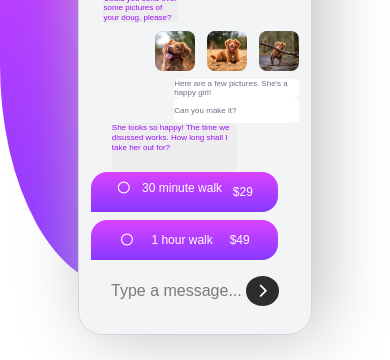
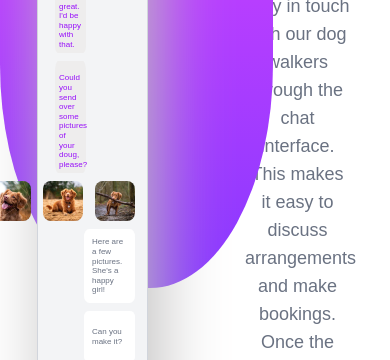
Before and after one commit to terhemeniorwua-png/chap-app-illustration, a website: page index.html in a window 390 px wide. Shown: the part 208-568 px from the top of the page. Drawn offline with Linux system fonts and the light colour scheme.

Commit message:
adjusted the mobile for desktop view

```diff
--- a/index.html
+++ b/index.html
@@ -13,10 +13,11 @@
   <main>
 
       <!-- gradient background -->
+   <div class="grid grid-cols-2 gap-5">
     <div class="flex">
       <div class="background gradient"></div>
       <!-- mobile -->
-      <section class="mobile rounded-3xl z-10 relative top-20">
+      <section class="mobile rounded-3xl z-10 relative lg:right-36 lg:top-5 max-sm:top-20">
         <!-- chat container -->
         <div class="border border-gray-300 bg-gray-100 rounded-3xl p-3 pb-5">
           <!-- chat header -->
@@ -36,10 +37,10 @@
           <div class=" pt-2">
             <div class="w-[60%]">
                 <div class="leftChat">
-                  <p class="text-purple-600">That sounds great. I'd be happy with that.</p>
+                  <p class="text-purple-600 p-1">That sounds great. I'd be happy with that.</p>
                 </div>
-                <div class="leftChat pt-2">
-                  <p class="text-purple-600">Could you send over some pictures of your doug, please?</p>
+                <div class="leftChat pt-2 mt-2">
+                  <p class="text-purple-600 p-1">Could you send over some pictures of your doug, please?</p>
                </div>
             </div>
             <!-- dog images -->
@@ -50,16 +51,16 @@
             </div>
             <div class="flex flex-col items-end">
                 <div class="rightChat ">
-                  <p class="text-gray-500
+                  <p class="text-gray-500 p-2
                   "> Here are a few pictures. She's a happy girl!</p>
                 </div>
-                 <div class="rightChat pt-2 pb-2">
-                  <p class="text-gray-500
+                 <div class="rightChat pt-2 pb-2 mt-2">
+                  <p class="text-gray-500 p-2
                   ">Can you make it?</p>
                </div>
             </div>
             <div class="leftChat w-[60%] pb-5">
-              <p class="text-purple-600">She looks so happy! The time we disussed works. How long shall I take her out for?</p>
+              <p class="text-purple-600 p-2">She looks so happy! The time we disussed works. How long shall I take her out for?</p>
             </div>
             <!-- pricing options -->
             <div class="gradient flex text-[12px] justify-around rounded-t-2xl rounded-br-2xl h-10 items-center px-5 w-[90%] space-y-2">
@@ -84,14 +85,15 @@
           </div>
         </div>
   </section>
-  <section class="text-center pt-28 px-10 leading-10">
+  <section class="text-center lg:text-left lg:pr-[30%] pt-28 px-10 leading-10">
     <h1 class="text-4xl font-bold text-[#000000ac]">Simple booking</h1>
-    <p class="pt-2 text-gray-500 text-lg">Stay in touch with our dog walkers through the chat interface. This makes it easy to discuss arrangements and make bookings. Once the walk has been completed, you can rate your walker and book again all through the chat.</p>
+    <p class="pt-2 text-gray-500 text-lg lg:text-[15px]">Stay in touch with our dog walkers through the chat interface. This makes it easy to discuss arrangements and make bookings. Once the walk has been completed, you can rate your walker and book again all through the chat.</p>
   </section>
+  </div>
   </main>
 
 
-  <footer class="px-10 pt-5">
+  <footer class="px-10 pt-5 lg:text-end lg:relative lg:bottom-8">
     Challenge by <a href="https://www.frontendmentor.io?ref=challenge">Frontend Mentor</a>.
     Coded by <a href="https://web.facebook.com/philip.iorwua.9">Dev Philip</a>.
   </footer>
--- a/src/input.css
+++ b/src/input.css
@@ -26,10 +26,27 @@ body{
     background-color: var(--color-gray);
 }
  /* Mobile background */
+ @media screen and (max-width:440px){
+    .background{
+        position: absolute;
+    }
+    .mobile{
+        width: 60%;
+    }
+    .leftChat,.rightChat{
+        width: 60%;
+    }
+ }
+  @media screen and (min-width:441px){
+
+    .rightChat{
+        width: 60%;
+    }
+ }
 .background{
      height: 31em;
      width: 70%;
-     position: absolute;
+
      border-bottom-left-radius: 45%;
      border-bottom-right-radius: 45%;
 }
@@ -43,13 +60,12 @@ body{
     /* padding-bottom:5%; */
     margin: auto;
     /* background-color: red; */
-    width: 60%;
+
     box-shadow: 10px 0px 70px rgb(192, 191, 191);
 }
 .leftChat{
     background: rgb(238, 237, 237);
     color: Purple 600;
-    width: 60%;
     border-radius:10%;
     margin-left: 10%;
     line-height: 1.2em;
@@ -59,7 +75,6 @@ body{
 .rightChat{
     background: var(--color-white);
     color: rgba(128, 128, 128, 0.15);
-    width: 60%;
     line-height: 1.2em;
     justify-content: end;
     border-radius:10%;
```
Also changed, not shown: src/output.css.
